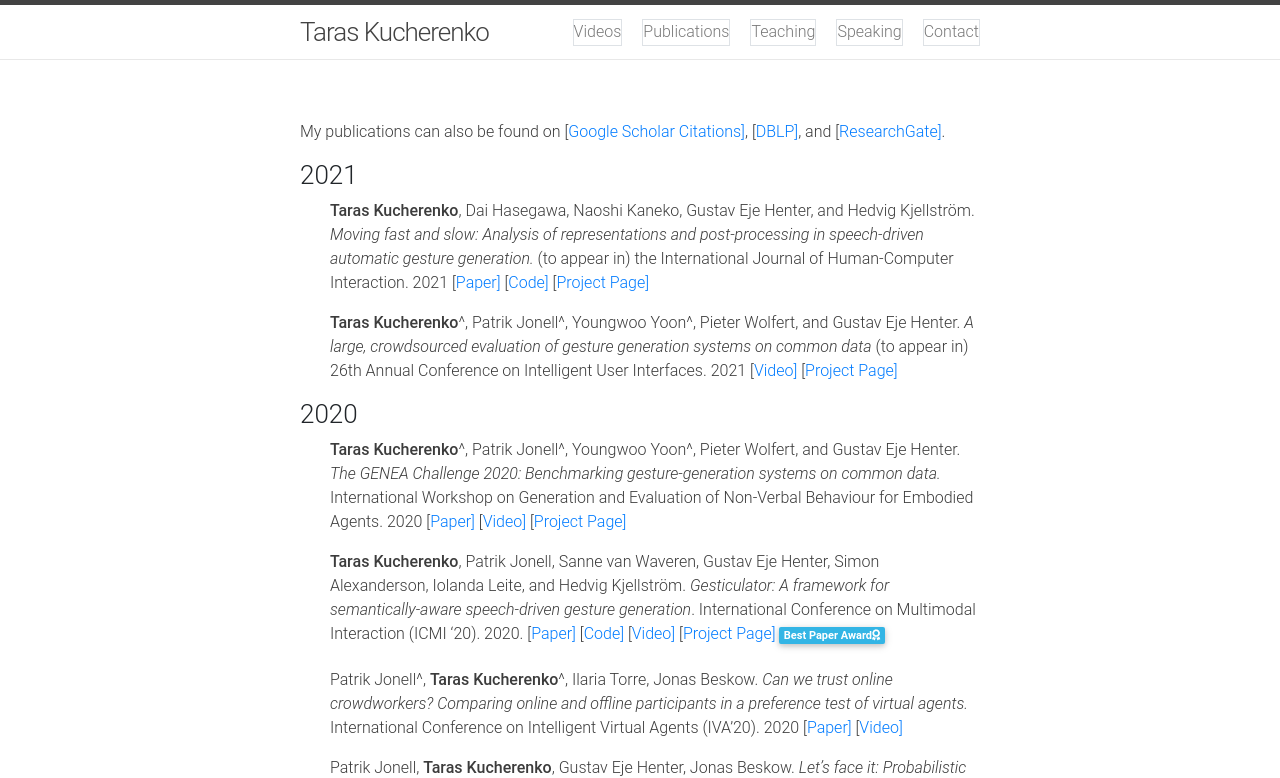
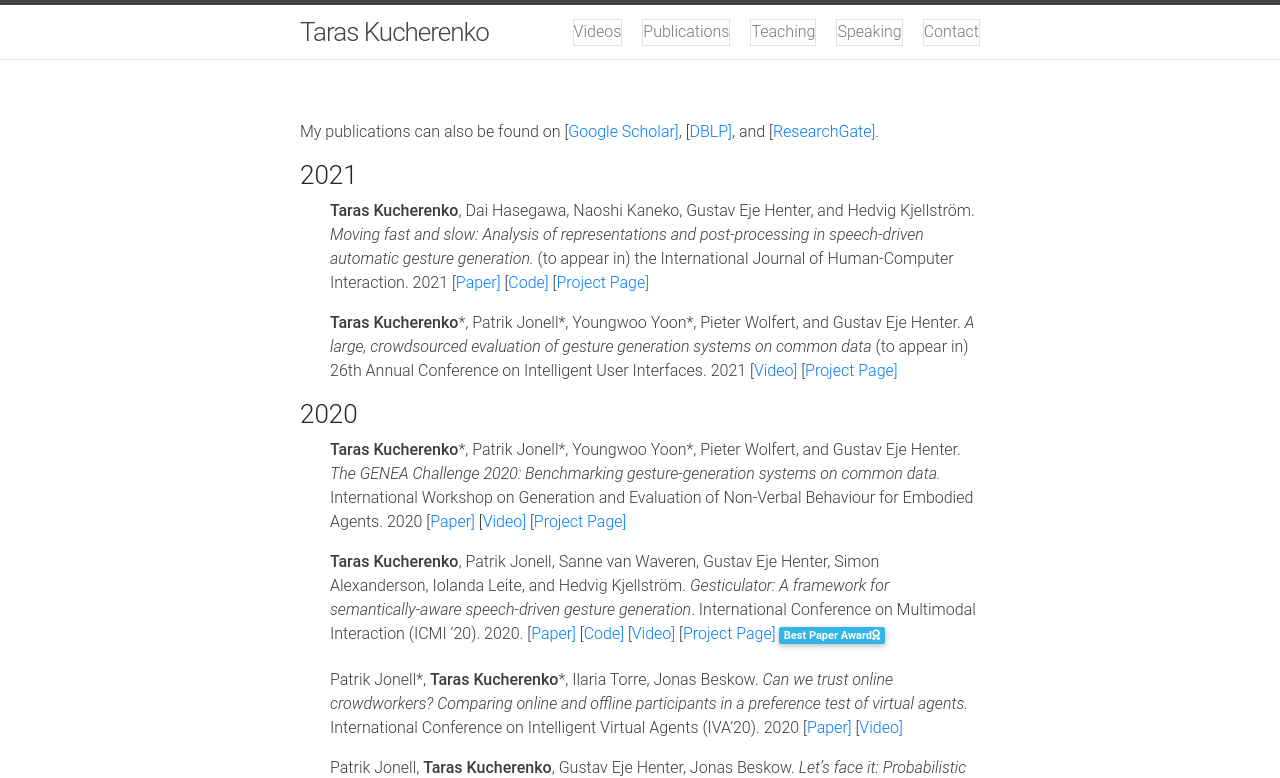
Before and after one commit to Svito-zar/Svito-zar.github.io, a Jekyll site: the page built from _pages/publications.md, in a window 1280 px wide. Shown: the top 778 px of the page. Built offline with Jekyll 4.4.1, drawn with Linux system fonts in a browser that asks for light colours; nearby versions of some CDN libraries.

Commit message:
Made proper asterix

```diff
--- a/_pages/publications.md
+++ b/_pages/publications.md
@@ -4,7 +4,7 @@ title: Publications
 permalink: /publications/
 ---
 
-My publications can also be found on \[[Google Scholar Citations\]](https://scholar.google.com/citations?user=aI_16pYAAAAJ&hl=en), \[[DBLP\]](https://dblp.uni-trier.de/pers/hd/k/Kucherenko:Taras), and \[[ResearchGate\]](https://www.researchgate.net/profile/Taras_Kucherenko).
+My publications can also be found on \[[Google Scholar\]](https://scholar.google.com/citations?user=aI_16pYAAAAJ&hl=en), \[[DBLP\]](https://dblp.uni-trier.de/pers/hd/k/Kucherenko:Taras), and \[[ResearchGate\]](https://www.researchgate.net/profile/Taras_Kucherenko).
 
 <link href="https://stackpath.bootstrapcdn.com/bootstrap/4.5.2/css/bootstrap.min.css" rel="stylesheet" integrity="sha512-MoRNloxbStBcD8z3M/2BmnT+rg4IsMxPkXaGh2zD6LGNNFE80W3onsAhRcMAMrSoyWL9xD7Ert0men7vR8LUZg==" crossorigin="anonymous">
 <link rel="stylesheet" href="https://cdnjs.cloudflare.com/ajax/libs/mdbootstrap/4.19.1/css/mdb.min.css" integrity="sha512-RO38pBRxYH3SoOprtPTD86JFOclM51/XTIdEPh5j8sj4tp8jmQIx26twG52UaLi//hQldfrh7e51WzP9wuP32Q==" crossorigin="anonymous" />
@@ -16,15 +16,15 @@
 *Moving fast and slow: Analysis of representations and post-processing in speech-driven automatic gesture generation.* (to appear in)  the International Journal of Human-Computer Interaction. 2021
 \[[Paper\]](https://www.researchgate.net/publication/343096046_Moving_fast_and_slow_Analysis_of_representations_and_post-processing_in_speech-driven_automatic_gesture_generation) \[[Code\]](https://github.com/GestureGeneration/Speech_driven_gesture_generation_with_autoencoder) \[[Project Page\]](../_posts/2020-01-14-Audio2Gestures.md)
 
-* **Taras Kucherenko**^, Patrik Jonell^, Youngwoo Yoon^, Pieter Wolfert, and Gustav Eje Henter. *A large, crowdsourced evaluation of gesture generation systems on common data* (to appear in) 26th Annual Conference on Intelligent User Interfaces. 2021 \[[Video\]](https://youtu.be/Y-5dgBQk34c) \[[Project Page\]](https://genea-workshop.github.io/2020/#gesture-generation-challenge)
+* **Taras Kucherenko**\*, Patrik Jonell\*, Youngwoo Yoon\*, Pieter Wolfert, and Gustav Eje Henter. *A large, crowdsourced evaluation of gesture generation systems on common data* (to appear in) 26th Annual Conference on Intelligent User Interfaces. 2021 \[[Video\]](https://youtu.be/Y-5dgBQk34c) \[[Project Page\]](https://genea-workshop.github.io/2020/#gesture-generation-challenge)
 
 ### 2020
-* **Taras Kucherenko**^, Patrik Jonell^, Youngwoo Yoon^, Pieter Wolfert, and Gustav Eje Henter. *The GENEA Challenge 2020: Benchmarking gesture-generation systems on common data.* International Workshop on Generation and Evaluation of Non-Verbal Behaviour for Embodied Agents. 2020 \[[Paper\]](https://zenodo.org/record/4094697) \[[Video\]](https://youtu.be/Y-5dgBQk34c) \[[Project Page\]](https://genea-workshop.github.io/2020/#gesture-generation-challenge)
+* **Taras Kucherenko**\*, Patrik Jonell\*, Youngwoo Yoon\*, Pieter Wolfert, and Gustav Eje Henter. *The GENEA Challenge 2020: Benchmarking gesture-generation systems on common data.* International Workshop on Generation and Evaluation of Non-Verbal Behaviour for Embodied Agents. 2020 \[[Paper\]](https://zenodo.org/record/4094697) \[[Video\]](https://youtu.be/Y-5dgBQk34c) \[[Project Page\]](https://genea-workshop.github.io/2020/#gesture-generation-challenge)
 
 
 * **Taras Kucherenko**, Patrik Jonell, Sanne van Waveren, Gustav Eje Henter, Simon Alexanderson, Iolanda Leite, and Hedvig Kjellström. *Gesticulator: A framework for semantically-aware speech-driven gesture generation*. International Conference on Multimodal Interaction (ICMI '20). 2020. \[[Paper\]](../papers/Gesticulator_ICMI_2020.pdf) \[[Code\]](https://github.com/svito-zar/Gesticulator) \[[Video\]](https://youtu.be/VQ8he6jjW08) \[[Project Page\]](../_posts/2020-08-03-Gesticulator.md) <span style="font-size: 11px;" class="badge badge-info mb-2">Best Paper Award<i class="fas fa-award"></i></span>
 
-* Patrik Jonell^, **Taras Kucherenko**^, Ilaria Torre, Jonas Beskow. *Can we trust online crowdworkers? Comparing online and offline participants in a preference test of virtual agents.* International Conference on Intelligent Virtual Agents (IVA'20). 2020 \[[Paper\]](https://dl.acm.org/doi/10.1145/3383652.3423860?cid=99659309831) \[[Video\]](https://youtu.be/OSuOvolaI6Y)
+* Patrik Jonell\*, **Taras Kucherenko**\*, Ilaria Torre, Jonas Beskow. *Can we trust online crowdworkers? Comparing online and offline participants in a preference test of virtual agents.* International Conference on Intelligent Virtual Agents (IVA'20). 2020 \[[Paper\]](https://dl.acm.org/doi/10.1145/3383652.3423860?cid=99659309831) \[[Video\]](https://youtu.be/OSuOvolaI6Y)
 
 * Patrik Jonell, **Taras Kucherenko**, Gustav Eje Henter, Jonas Beskow. *Let’s face it: Probabilistic multi-modal interlocutor-aware generation of facial gestures in dyadic settings*. International Conference on Intelligent Virtual Agents (IVA'20). 2020. \[[Paper\]](https://dl.acm.org/doi/10.1145/3383652.3423911?cid=99659309831) \[[Code\]](https://github.com/jonepatr/lets_face_it) \[[Video\]](https://youtu.be/RhazMS4L_bk) \[[Project Page\]](https://jonepatr.github.io/lets_face_it/) <span style="font-size: 11px;" class="badge badge-info mb-2">Best Paper Award<i class="fas fa-award"></i></span>
 
```
